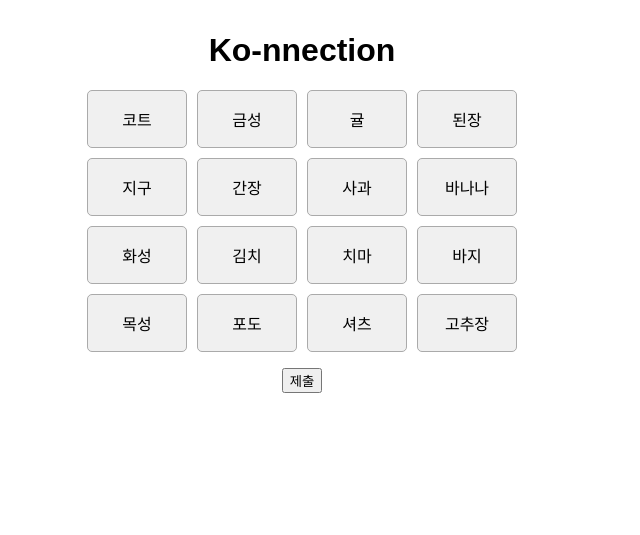
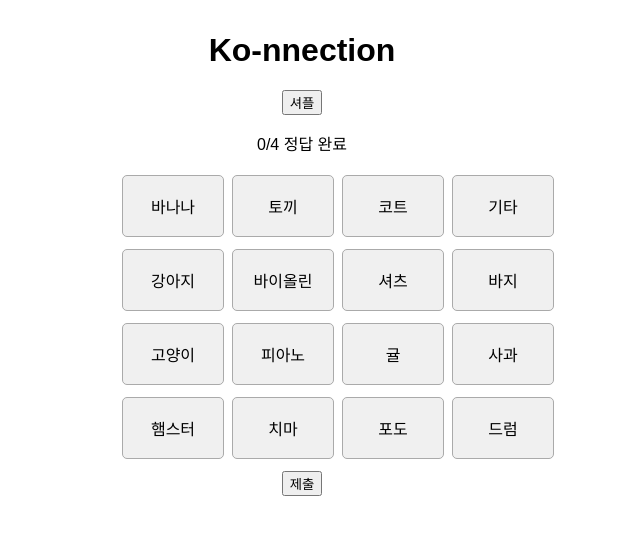
Before and after one commit to yeppirang/ko-nnection, a Flask app: page / in a window 1280 px wide. Shown: the top 535 px of the page, without its empty margins (338-978 px from the left). Run offline with Flask 3, Linux system fonts and the light colour scheme.

Commit message:
이런저런 업데이트

```diff
--- a/app.py
+++ b/app.py
@@ -7,23 +7,31 @@ app = Flask(__name__)
 
 with open("words.json", encoding="utf-8") as f:
     data = json.load(f)
-    all_words = sum(data["groups"], [])
-    random.shuffle(all_words)
+    groups = data["groups"]
+    all_words = sum([g["words"] for g in groups], [])
 
 @app.route("/")
 def index():
-    return render_template("index.html", words=all_words)
+    shuffled = all_words[:]
+    random.shuffle(shuffled)
+    return render_template("index.html", words=shuffled)
 
 @app.route("/check", methods=["POST"])
 def check():
     selected = request.json.get("words", [])
     selected_set = set(selected)
+
     for group in data["groups"]:
-        if selected_set == set(group):
-            return jsonify({"result": "정답입니다!"})
+        if selected_set == set(group["words"]):
+            return jsonify({
+                "result": "정답입니다!",
+                "category": group["category"],
+                "color": group.get("color", "#ffd700")
+                })
     return jsonify({"result": "틀렸습니다."})
 
 if __name__ == "__main__":
     # Render가 요구하는 포트로 바인딩
+    import os
     port = int(os.environ.get("PORT", 5000))
     app.run(host="0.0.0.0", port=port, debug=True)
--- a/static/style.css
+++ b/static/style.css
@@ -3,25 +3,52 @@ body {
   text-align: center;
   margin: 2em;
 }
-  .grid {
+
+.row {
+  display: flex;
+  justify-content: center;
+  align-items: center;
+  gap: 10px;
+  margin-bottom: 12px;
+}
+
+.category-label-left {
+  width: 60px;
+  text-align: right;
+  font-weight: bold;
+  color: #555;
+}
+
+.word-cards {
   display: grid;
   grid-template-columns: repeat(4, 100px);
   gap: 10px;
   justify-content: center;
-    margin-bottom: 1em;
 }
+
 .card {
+  width: 100px;
+  height: 60px;
+  background-color: #f0f0f0;
   border: 1px solid #aaa;
-    padding: 1em;
-    background-color: #f0f0f0;
+  border-radius: 5px;
+  display: flex;
+  align-items: center;
+  justify-content: center;
   cursor: pointer;
-    border-radius: 5px;
+  font-weight: 500;
 }
+
 .card.selected {
   background-color: #a0e0a0;
 }
+
 .card.locked {
-    background-color: #ffd700; /* 정답일 때 노란색으로 고정 */
-    pointer-events: none;      /* 클릭 안 되도록 막음 */
+  background-color: #ffd700;
+  pointer-events: none;
   font-weight: bold;
 }
+
+#locked-area, #board {
+  margin-top: 20px;
+}
--- a/templates/index.html
+++ b/templates/index.html
@@ -5,25 +5,32 @@
   <title>Ko-nnection</title>
   <link rel="stylesheet" href="{{ url_for('static', filename='style.css') }}">
 </head>
-
 <body>
   <h1>Ko-nnection</h1>
-  <div id="board" class="grid">
-    {% for word in words %}
-      <div class="card" onclick="toggleSelect(this)">{{ word }}</div>
-    {% endfor %}
-  </div>
+  <button onclick="shuffleUnanswered()">셔플</button>
+  <p id="progress">0/4 정답 완료</p>
+
+  <div id="locked-area"></div>  <!-- 정답 카드들 표시 영역 -->
+  <div id="board"></div>        <!-- 남은 카드들 표시 영역 -->
+
+
   <button onclick="submitSelection()">제출</button>
   <p id="message"></p>
 
   <script>
+    const allWords = {{ words | tojson }};
     let selected = [];
     let foundGroups = [];
+    let lockedGroups = [];
+
+    window.onload = () => {
+      renderBoard();
+    };
 
     function toggleSelect(elem) {
-      if (elem.classList.contains("locked")) return; // 이미 정답이면 선택 못하게
+      if (elem.classList.contains("locked")) return;
+      const word = elem.textContent.trim();
       elem.classList.toggle("selected");
-      const word = elem.textContent;
 
       if (selected.includes(word)) {
         selected = selected.filter(w => w !== word);
@@ -32,7 +39,7 @@
       }
 
       if (selected.length === 4) {
-        submitSelection();
+        document.getElementById("message").textContent = "제출 버튼을 눌러 확인하세요!";
       }
     }
 
@@ -43,32 +50,124 @@
         body: JSON.stringify({ words: selected })
       });
       const data = await res.json();
-
       const message = document.getElementById("message");
 
       if (data.result === "정답입니다!") {
-        // 선택된 카드에 정답 색상 부여
-        document.querySelectorAll(".card").forEach(card => {
-          if (selected.includes(card.textContent)) {
-            card.classList.remove("selected");
-            card.classList.add("locked"); // 정답 고정
-          }
+        lockedGroups.push({
+          words: [...selected],
+          category: data.category,
+          color: data.color
         });
         foundGroups.push([...selected]);
+        message.textContent = `정답입니다! 🟡 카테고리: ${data.category}`;
+        selected = [];
+        renderBoard();
       } else {
         message.textContent = "틀렸습니다.";
         setTimeout(() => {
           document.querySelectorAll(".selected").forEach(card => card.classList.remove("selected"));
         }, 600);
+        selected = [];
       }
-
-      selected = [];
 
       if (foundGroups.length === 4) {
         message.textContent = "🎉 축하합니다! 모든 그룹을 맞추셨습니다!";
       }
+
+      document.getElementById("progress").textContent = `${foundGroups.length}/4 정답 완료`;
     }
+
+    function shuffleUnanswered() {
+      const usedWords = lockedGroups.flatMap(g => g.words);
+      const remaining = allWords.filter(w => !usedWords.includes(w));
+
+      // 셔플 remaining만
+      for (let i = remaining.length - 1; i > 0; i--) {
+        const j = Math.floor(Math.random() * (i + 1));
+        [remaining[i], remaining[j]] = [remaining[j], remaining[i]];
+      }
+
+      // 재배열
+      let rebuilt = [];
+      let index = 0;
+      for (let i = 0; i < 4; i++) {
+        const group = lockedGroups.find(g => g.words.every(w => allWords.slice(i * 4, i * 4 + 4).includes(w)));
+        if (group) {
+          rebuilt.push(...group.words);
+        } else {
+          rebuilt.push(...remaining.slice(index, index + 4));
+          index += 4;
+        }
+      }
+
+      allWords.splice(0, allWords.length, ...rebuilt);
+      renderBoard();
+    }
+
+
+    function renderBoard() {
+  const lockedArea = document.getElementById("locked-area");
+  const board = document.getElementById("board");
+  lockedArea.innerHTML = "";
+  board.innerHTML = "";
+
+  // ✅ 1. 정답 카드들 위에 정렬
+  lockedGroups.forEach(group => {
+    const row = document.createElement("div");
+    row.classList.add("row");
+
+    const label = document.createElement("div");
+    label.classList.add("category-label-left");
+    label.textContent = group.category;
+    row.appendChild(label);
+
+    const cards = document.createElement("div");
+    cards.classList.add("word-cards");
+
+    group.words.forEach(word => {
+      const card = document.createElement("div");
+      card.textContent = word;
+      card.classList.add("card", "locked");
+      card.style.backgroundColor = group.color || "#ffd700";
+      cards.appendChild(card);
+    });
+
+    row.appendChild(cards);
+    lockedArea.appendChild(row);
+  });
+
+  // ✅ 2. 나머지 단어들 아래쪽 4×4
+  const usedWords = lockedGroups.flatMap(group => group.words);
+  const remainingWords = allWords.filter(word => !usedWords.includes(word));
+
+  for (let i = 0; i < remainingWords.length; i += 4) {
+    const rowWords = remainingWords.slice(i, i + 4);
+    const row = document.createElement("div");
+    row.classList.add("row");
+
+    const spacer = document.createElement("div");  // 빈 자리
+    spacer.classList.add("category-label-left");
+    row.appendChild(spacer);
+
+    const cards = document.createElement("div");
+    cards.classList.add("word-cards");
+
+    rowWords.forEach(word => {
+      const card = document.createElement("div");
+      card.textContent = word;
+      card.classList.add("card");
+      if (selected.includes(word)) card.classList.add("selected");
+      card.onclick = () => toggleSelect(card);
+      cards.appendChild(card);
+    });
+
+    row.appendChild(cards);
+    board.appendChild(row);
+  }
+
+  document.getElementById("progress").textContent = `${lockedGroups.length}/4 정답 완료`;
+}
+
   </script>
-
 </body>
 </html>
--- a/words.json
+++ b/words.json
@@ -1,8 +1,24 @@
 {
-    "groups": [
-      ["바지", "치마", "셔츠", "코트"],
-      ["사과", "바나나", "포도", "귤"],
-      ["김치", "된장", "고추장", "간장"],
-      ["화성", "지구", "금성", "목성"]
-    ]
-  }
+  "groups": [
+    {
+      "category": "과일",
+      "color": "#FFD1DC",
+      "words": ["사과", "귤", "포도", "바나나"]
+    },
+    {
+      "category": "의류",
+      "color": "#C8F2EF",
+      "words": ["셔츠", "바지", "치마", "코트"]
+    },
+    {
+      "category": "악기",
+      "color": "#E6D5F7",
+      "words": ["피아노", "기타", "드럼", "바이올린"]
+    },
+    {
+      "category": "동물",
+      "color": "#FFF9C4",
+      "words": ["고양이", "강아지", "토끼", "햄스터"]
+    }
+  ]
+}
```
Lines whose indentation alone changed are shown as unchanged.
